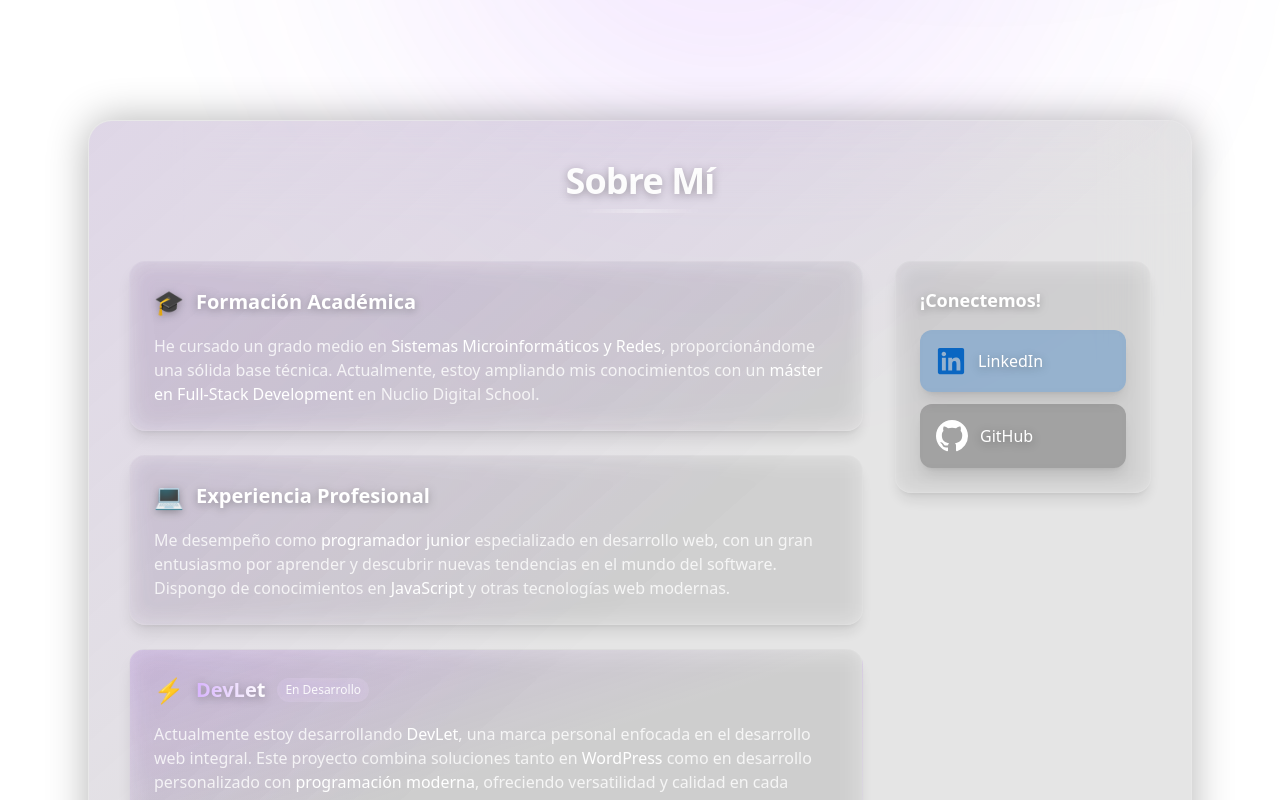
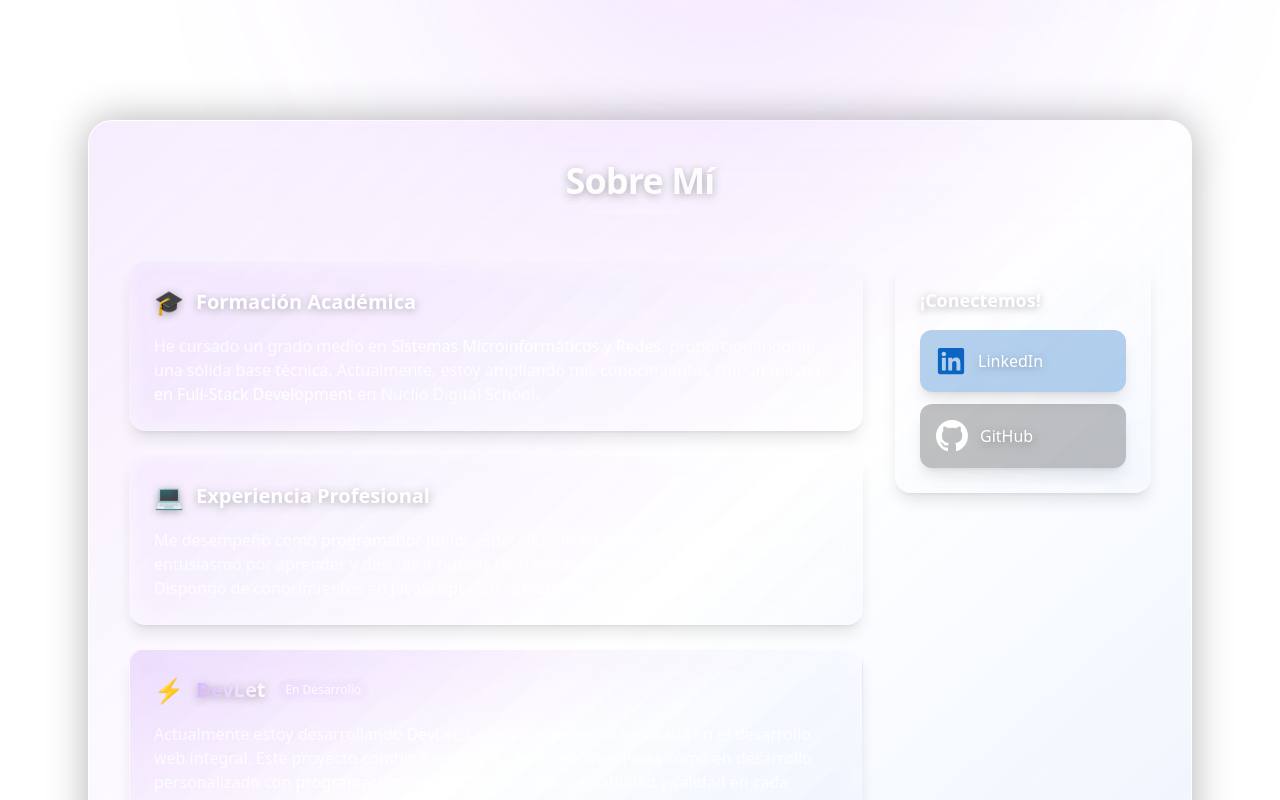
Before and after one commit to nacho995/personal-portfolio, a React (Vite) app in the folder Frontend/: page / in a window 1280 px wide. Shown: the part 840-1640 px from the top of the page. Built offline with nearby package versions, Linux system fonts and the light colour scheme.

Commit message:
IOS FIXES

```diff
--- a/Frontend/src/components/Home/aboutMe.jsx
+++ b/Frontend/src/components/Home/aboutMe.jsx
@@ -5,9 +5,9 @@ export default function AboutMe() {
   return (
     <div className="relative w-full max-w-6xl mx-auto px-4 sm:px-6 py-12 sm:py-20">
       {/* Contenedor principal - Mejorado para dark mode */}
-      <div className="relative backdrop-blur-2xl bg-black/10 border border-white/10 rounded-2xl sm:rounded-3xl p-6 sm:p-10 shadow-[0_0_40px_rgba(0,0,0,0.3)] overflow-hidden">
+      <div className="relative backdrop-blur-2xl bg-[#ffffff0a] border border-[#ffffff1a] rounded-2xl sm:rounded-3xl p-6 sm:p-10 shadow-[0_0_40px_rgba(0,0,0,0.3)] overflow-hidden">
         {/* Efectos de fondo mejorados */}
-        <div className="absolute inset-0 bg-gradient-to-br from-purple-500/10 via-transparent to-blue-500/10" />
+        <div className="absolute inset-0 bg-gradient-to-br from-[#a855f71a] via-[#00000000] to-[#3b82f61a]" />
         <div className="absolute -top-32 -right-32 w-48 sm:w-64 h-48 sm:h-64 bg-blue-500/15 rounded-full blur-3xl animate-pulse-slow" />
         <div className="absolute -bottom-32 -left-32 w-48 sm:w-64 h-48 sm:h-64 bg-purple-500/15 rounded-full blur-3xl animate-pulse-slow" />
 
--- a/Frontend/src/components/Home/skills.jsx
+++ b/Frontend/src/components/Home/skills.jsx
@@ -29,7 +29,7 @@ export default function Skills() {
   return (
     <div className="relative w-full max-w-6xl mx-auto px-4 sm:px-6 py-12 sm:py-20">
       {/* Contenedor principal con efecto de cristal mejorado */}
-      <div className="relative backdrop-blur-2xl bg-black/10 border border-white/10 rounded-2xl sm:rounded-3xl p-6 sm:p-10 shadow-[0_0_40px_rgba(0,0,0,0.3)] overflow-hidden">
+      <div className="relative backdrop-blur-2xl bg-[#ffffff0a] border border-[#ffffff1a] rounded-2xl sm:rounded-3xl p-6 sm:p-10 shadow-[0_0_40px_rgba(0,0,0,0.3)] overflow-hidden">
         {/* Efectos de fondo mejorados */}
         <div className={`absolute inset-0 bg-gradient-to-br ${styles.gradient}`} />
         <div className={`absolute -top-32 -right-32 w-48 sm:w-64 h-48 sm:h-64 ${styles.blur.primary} rounded-full blur-3xl animate-pulse-slow`} />
--- a/Frontend/src/components/Proyectos/Projects.jsx
+++ b/Frontend/src/components/Proyectos/Projects.jsx
@@ -55,9 +55,9 @@ export default function Projects() {
 
   return (
     <div className="relative w-full mt-[5vh] max-w-6xl mx-auto px-4 sm:px-6 py-12 sm:py-20">
-      <div className="relative backdrop-blur-2xl bg-black/10 border border-white/10 rounded-2xl sm:rounded-3xl p-6 sm:p-10 shadow-[0_0_40px_rgba(0,0,0,0.3)] overflow-hidden">
+      <div className="relative backdrop-blur-2xl bg-[#ffffff0a] border border-[#ffffff1a] rounded-2xl sm:rounded-3xl p-6 sm:p-10 shadow-[0_0_40px_rgba(0,0,0,0.3)] overflow-hidden">
         {/* Efectos de fondo */}
-        <div className="absolute inset-0 bg-gradient-to-br from-purple-500/5 via-transparent to-blue-500/5" />
+        <div className="absolute inset-0 bg-gradient-to-br from-[#a855f71a] via-[#00000000] to-[#3b82f61a]" />
         <div className="absolute -top-32 -right-32 w-48 sm:w-64 h-48 sm:h-64 bg-blue-500/10 rounded-full blur-3xl animate-pulse-slow" />
         <div className="absolute -bottom-32 -left-32 w-48 sm:w-64 h-48 sm:h-64 bg-purple-500/10 rounded-full blur-3xl animate-pulse-slow" />
 
```
